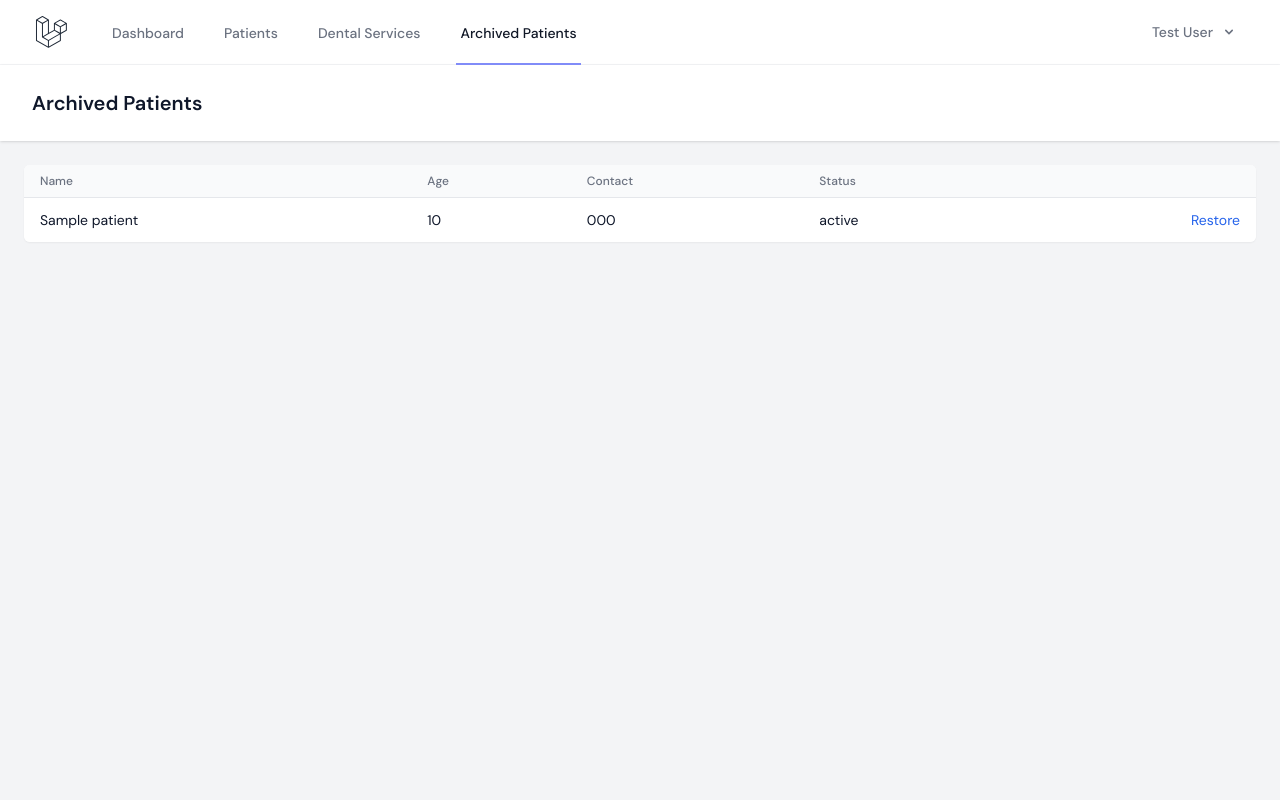
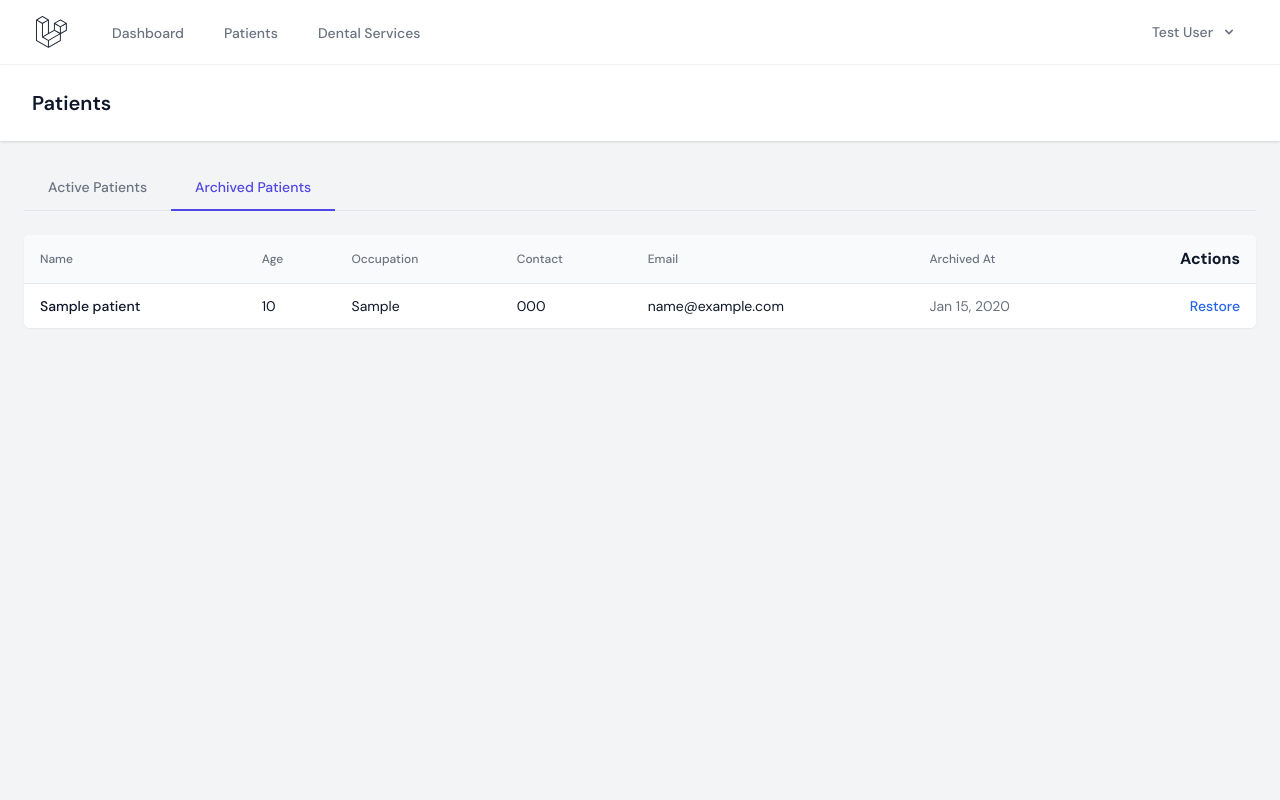
Before and after one commit to Lloydddddddd/DentalHorizone-Capstone, a Laravel app: page /archived-patients in a window 1280 px wide. Run offline with Laravel 12, Linux system fonts and the light colour scheme; a user stored in the database is signed in; data comes from the database, SQL or seed files in the repository; tables that the repository leaves empty hold one stand-in row (values such as "Sample post"); style sheets or scripts are compiled from the project's sources; some libraries are stand-ins or nearby versions.

Commit message:
feat: added archive functionality and added column "email" in archived_patients table

```diff
--- a/app/Http/Controllers/PatientController.php
+++ b/app/Http/Controllers/PatientController.php
@@ -168,8 +168,10 @@ class PatientController extends Controller
             'patient_status' => $patient->patient_status,
             'visit_status' => $patient->visit_status,
             'status' => $patient->status,
-            'debit' => $patient->debit,
-            'credit' => $patient->credit,
+            'email' => $patient->email ?? null,
+            'debit' => $patient->debit ?? 0,
+            'credit' => $patient->credit ?? 0,
+            'user_id' => $patient->user_id ?? 1, // Default to 1 if user_id is null
             'created_at' => now(),
             'updated_at' => now(),
         ]);
@@ -177,7 +179,7 @@ class PatientController extends Controller
         // Remove original patient
         $patient->delete();
 
-        return Redirect::route('patients.index')->with('success', 'Patient archived.');
+        return Redirect::route('patients.index')->with('success', 'Patient archived successfully.');
     }
 
     /**
--- a/app/Models/ArchivedPatient.php
+++ b/app/Models/ArchivedPatient.php
@@ -21,6 +21,7 @@ class ArchivedPatient extends Model
         'status',
         'debit',
         'credit',
+        'email',
         'user_id',
     ];
 
--- a/resources/js/Layouts/AuthenticatedLayout.jsx
+++ b/resources/js/Layouts/AuthenticatedLayout.jsx
@@ -39,13 +39,6 @@ export default function AuthenticatedLayout({ header, children }) {
                                 </NavLink>
                                 <NavLink href={route('services.index')} active={route().current('services.index')}>
                                      Dental Services
-                                </NavLink>
-
-                                <NavLink
-                                    href={route('archived-patients.index')}
-                                    active={route().current('archived-patients.*')}
-                                >
-                                    Archived Patients
                                 </NavLink>
                             </div>
                         </div>
--- a/resources/js/Pages/ArchivedPatients/Index.jsx
+++ b/resources/js/Pages/ArchivedPatients/Index.jsx
@@ -12,61 +12,110 @@ export default function ArchivedIndex({ archivedPatients }) {
     const [selected, setSelected] = useState(null);
 
     return (
-        <AuthenticatedLayout header={<h2 className="text-xl font-semibold">Archived Patients</h2>}>
+        <AuthenticatedLayout header={<h2 className="text-xl font-semibold">Patients</h2>}>
             <Head title="Archived Patients" />
 
             <div className="p-6">
                 {props?.flash?.success && (
-                    <div className="mb-4 rounded-md bg-green-50 p-3 text-sm text-green-800">{props.flash.success}</div>
+                    <div className="mb-4 rounded-md bg-green-50 p-3 text-sm text-green-800">
+                        {props.flash.success}
+                    </div>
                 )}
+
+                {/* Navigation Tabs */}
+                <div className="flex border-b border-gray-200 mb-6">
+                    <Link
+                        href={route('patients.index')}
+                        className="px-6 py-3 text-sm font-medium text-gray-500 hover:text-gray-700 hover:border-gray-300 -mb-px"
+                    >
+                        Active Patients
+                    </Link>
+                    <Link
+                        href={route('archived-patients.index')}
+                        className="px-6 py-3 text-sm font-medium border-b-2 border-indigo-600 text-indigo-600 -mb-px"
+                    >
+                        Archived Patients
+                    </Link>
+                </div>
 
                 <div className="bg-white shadow-sm rounded-md overflow-hidden">
                     <table className="min-w-full table-auto divide-y divide-gray-200">
                         <thead className="bg-gray-50">
                             <tr>
-                                <th className="px-4 py-2 text-left text-xs font-medium text-gray-500">Name</th>
-                                <th className="px-4 py-2 text-left text-xs font-medium text-gray-500">Age</th>
-                                <th className="px-4 py-2 text-left text-xs font-medium text-gray-500">Contact</th>
-                                <th className="px-4 py-2 text-left text-xs font-medium text-gray-500">Status</th>
-                                <th className="px-4 py-2" />
+                                <th className="px-4 py-3 text-left text-xs font-medium text-gray-500">Name</th>
+                                <th className="px-4 py-3 text-left text-xs font-medium text-gray-500">Age</th>
+                                <th className="px-4 py-3 text-left text-xs font-medium text-gray-500">Occupation</th>
+                                <th className="px-4 py-3 text-left text-xs font-medium text-gray-500">Contact</th>
+                                <th className="px-4 py-3 text-left text-xs font-medium text-gray-500">Email</th>
+                                <th className="px-4 py-3 text-left text-xs font-medium text-gray-500">Archived At</th>
+                                <th className="px-4 py-3 text-right">Actions</th>
                             </tr>
                         </thead>
                         <tbody className="bg-white divide-y divide-gray-100">
-                            {items.length === 0 && (
+                            {items.length === 0 ? (
                                 <tr>
-                                    <td colSpan={5} className="px-6 py-4 text-center text-sm text-gray-500">No archived patients.</td>
+                                    <td colSpan={7} className="px-6 py-8 text-center text-sm text-gray-500">
+                                        No archived patients found.
+                                    </td>
                                 </tr>
-                            )}
-                            {items.map((a) => (
-                                <tr key={a.id} className="hover:bg-gray-50">
-                                    <td className="px-4 py-3 text-sm">{a.patient_name}</td>
+                            ) : (
+                                items.map((a) => (
+                                    <tr key={a.id} className="hover:bg-gray-50 transition">
+                                        <td className="px-4 py-3 text-sm font-medium">{a.patient_name}</td>
                                         <td className="px-4 py-3 text-sm">{a.age}</td>
+                                        <td className="px-4 py-3 text-sm">{a.occupation || '-'}</td>
                                         <td className="px-4 py-3 text-sm">{a.telephone}</td>
-                                    <td className="px-4 py-3 text-sm">{a.patient_status}</td>
+                                        <td className="px-4 py-3 text-sm">{a.email || '-'}</td>
+                                        <td className="px-4 py-3 text-sm text-gray-500">
+                                            {a.created_at
+                                                ? new Date(a.created_at).toLocaleDateString('en-US', {
+                                                    year: 'numeric',
+                                                    month: 'short',
+                                                    day: 'numeric'
+                                                  })
+                                                : '-'
+                                            }
+                                        </td>
                                         <td className="px-4 py-3 text-sm text-right">
                                             <button
-                                            className="text-blue-600 hover:underline"
                                                 onClick={() => { setSelected(a); setShowRestoreModal(true); }}
+                                                className="text-blue-600 hover:text-blue-800 hover:underline font-medium"
                                             >
                                                 Restore
                                             </button>
                                         </td>
                                     </tr>
-                            ))}
+                                ))
+                            )}
                         </tbody>
                     </table>
                 </div>
 
+                {/* Restore Modal */}
                 <Modal show={showRestoreModal} onClose={() => setShowRestoreModal(false)}>
                     <div className="p-6">
-                        <h3 className="text-lg font-medium">Restore patient</h3>
-                        <p className="mt-2 text-sm text-gray-600">Restore <strong>{selected?.patient_name}</strong> back to active patients?</p>
-
-                        <div className="mt-4 flex justify-end space-x-3">
-                            <button onClick={() => setShowRestoreModal(false)} className="rounded-md border px-4 py-2">Cancel</button>
-                            <form method="POST" action={selected ? route('archived-patients.restore', selected.id) : '#'}>
+                        <h3 className="text-lg font-medium text-gray-900">Restore Patient</h3>
+                        <p className="mt-2 text-sm text-gray-600">
+                            Are you sure you want to restore <strong>{selected?.patient_name}</strong>?
+                        </p>
+                        <div className="mt-6 flex justify-end space-x-3">
+                            <button
+                                onClick={() => setShowRestoreModal(false)}
+                                className="px-4 py-2 border rounded-md hover:bg-gray-50"
+                            >
+                                Cancel
+                            </button>
+                            <form
+                                method="POST"
+                                action={selected ? route('archived-patients.restore', selected.id) : '#'}
+                            >
                                 <input type="hidden" name="_token" value={csrfToken} />
-                                <button className="rounded-md bg-blue-600 px-4 py-2 text-white">Restore</button>
+                                <button
+                                    type="submit"
+                                    className="px-4 py-2 bg-blue-600 text-white rounded-md hover:bg-blue-700 transition"
+                                >
+                                    Restore Patient
+                                </button>
                             </form>
                         </div>
                     </div>
--- a/resources/js/Pages/Patients/Index.jsx
+++ b/resources/js/Pages/Patients/Index.jsx
@@ -1,7 +1,6 @@
 import React, { useState, useEffect } from 'react';
 import AuthenticatedLayout from '@/Layouts/AuthenticatedLayout';
 import { Head, Link, usePage, router } from '@inertiajs/react';
-import PrimaryButton from '@/Components/PrimaryButton';
 import Modal from '@/Components/Modal';
 import InlineForm from '@/Pages/Patients/InlineForm';
 import AddAppointmentPopup from '@/Components/AddAppointmentPopup';
@@ -23,12 +22,17 @@ export default function Index({ patients, filters = {} }) {
     const [showApptModal, setShowApptModal] = useState(false);
     const [apptPatient, setApptPatient] = useState(null);
 
+    // Debounced search
     useEffect(() => {
         const handler = setTimeout(() => {
             router.get(route('patients.index'), {
                 q: search || undefined,
                 status: statusFilter || undefined
-            }, { preserveState: true, replace: true });
+            }, {
+                preserveState: true,
+                replace: true,
+                only: ['patients', 'flash']
+            });
         }, 500);
 
         return () => clearTimeout(handler);
@@ -41,7 +45,6 @@ export default function Index({ patients, filters = {} }) {
 
     const closeEditModal = () => {
         setShowEditModal(false);
-        // Small delay before clearing to avoid visual glitch
         setTimeout(() => setEditingPatient(null), 300);
     };
 
@@ -56,6 +59,22 @@ export default function Index({ patients, filters = {} }) {
                     </div>
                 )}
 
+                {/* Navigation Tabs */}
+                <div className="flex border-b border-gray-200 mb-6">
+                    <Link
+                        href={route('patients.index')}
+                        className="px-6 py-3 text-sm font-medium border-b-2 border-indigo-600 text-indigo-600 -mb-px"
+                    >
+                        Active Patients
+                    </Link>
+                    <Link
+                        href={route('archived-patients.index')}
+                        className="px-6 py-3 text-sm font-medium text-gray-500 hover:text-gray-700 hover:border-gray-300 -mb-px"
+                    >
+                        Archived Patients
+                    </Link>
+                </div>
+
                 {/* Search and Add Button */}
                 <div className="flex items-center justify-between mb-6">
                     <div className="flex-1 flex items-center space-x-3">
@@ -65,18 +84,21 @@ export default function Index({ patients, filters = {} }) {
                                 value={search}
                                 onChange={(e) => setSearch(e.target.value)}
                                 placeholder="Search name, phone, email or occupation"
-                                className="w-full rounded-md border px-3 py-2 text-sm placeholder-gray-400 focus:ring-indigo-500"
+                                className="w-full rounded-md border px-3 py-2 text-sm placeholder-gray-400 focus:ring-indigo-500 focus:border-indigo-500"
                             />
                             <select
                                 value={statusFilter}
                                 onChange={(e) => setStatusFilter(e.target.value)}
-                                className="rounded-md border px-3 py-2 text-sm focus:ring-indigo-500"
+                                className="rounded-md border px-3 py-2 text-sm focus:ring-indigo-500 focus:border-indigo-500"
                             >
                                 <option value="">All Status</option>
                                 <option value="Active">Active</option>
                                 <option value="Inactive">Inactive</option>
                             </select>
-                            <button type="submit" className="rounded-md bg-indigo-600 px-4 py-2 text-sm text-white hover:bg-indigo-700">
+                            <button
+                                type="submit"
+                                className="rounded-md bg-indigo-600 px-4 py-2 text-sm text-white hover:bg-indigo-700 transition"
+                            >
                                 Search
                             </button>
                         </form>
@@ -116,7 +138,7 @@ export default function Index({ patients, filters = {} }) {
                                     <tr key={p.id} className="hover:bg-gray-50 transition">
                                         <td className="px-4 py-3 text-sm font-medium">{p.patient_name}</td>
                                         <td className="px-4 py-3 text-sm">{p.age}</td>
-                                        <td className="px-4 py-3 text-sm">{p.occupation}</td>
+                                        <td className="px-4 py-3 text-sm">{p.occupation || '-'}</td>
                                         <td className="px-4 py-3 text-sm">{p.telephone}</td>
                                         <td className="px-4 py-3 text-sm">{p.email}</td>
                                         <td className="px-4 py-3 text-sm">
--- a/routes/web.php
+++ b/routes/web.php
@@ -32,6 +32,7 @@ Route::middleware('auth')->group(function () {
     Route::delete('/profile', [ProfileController::class, 'destroy'])->name('profile.destroy');
 
     Route::resource('patients', PatientController::class);
+    //Archive and restore routes for patients
     Route::post('patients/{patient}/archive', [PatientController::class, 'archive'])->name('patients.archive');
     // Archived patients listing + restore (handled by PatientController)
     Route::get('archived-patients', [PatientController::class, 'archivedIndex'])->name('archived-patients.index');
```
Also changed, not shown: database/migrations/2026_05_15_080951_add_email_to_archived_patients_table.php (added). Lines whose indentation alone changed are shown as unchanged.
